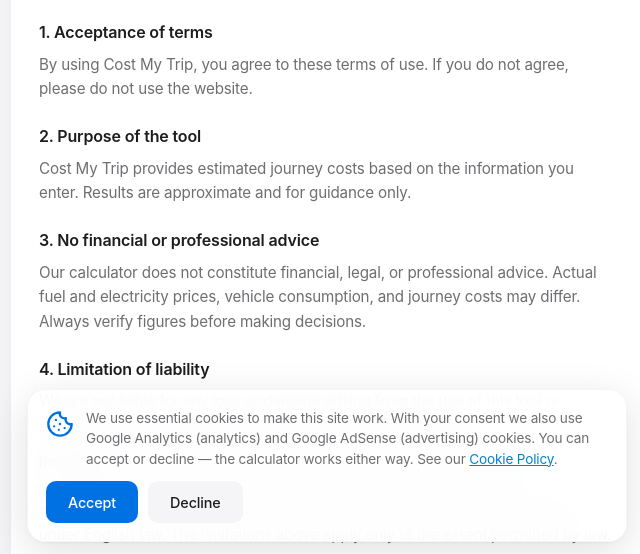
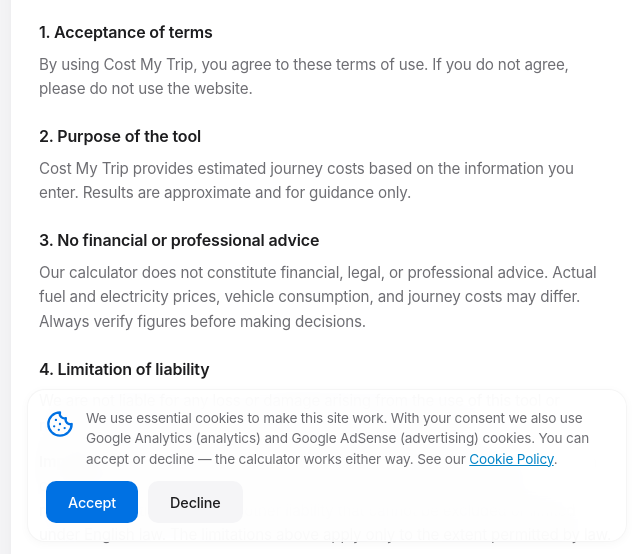
Before and after one commit to T800app/costmytrip, a plain HTML site: page terms.html in a window 1280 px wide. Shown: the part 246-800 px from the top of the page, without its empty margins (313-953 px from the left). Drawn offline with Linux system fonts and the light colour scheme.

Commit message:
Add files via upload

```diff
--- a/terms.html
+++ b/terms.html
@@ -165,7 +165,8 @@
             backdrop-filter: saturate(180%) blur(20px);
             padding: 18px;
             border-radius: 18px;
-            box-shadow: 0 10px 40px rgba(0,0,0,0.12), 0 1px 3px rgba(0,0,0,0.05);
+            /* Finom, alig látható árnyék, hogy ne legyen zavaró szürke folt mobilon */
+            box-shadow: 0 2px 10px rgba(0,0,0,0.03);
             border: 1px solid rgba(0,0,0,0.04);
             z-index: 1000;
             display: none;
```
Also changed, not shown: cookies.html (+2 -1 lines), index.html (+2 -1 lines), privacy.html (+2 -1 lines).
